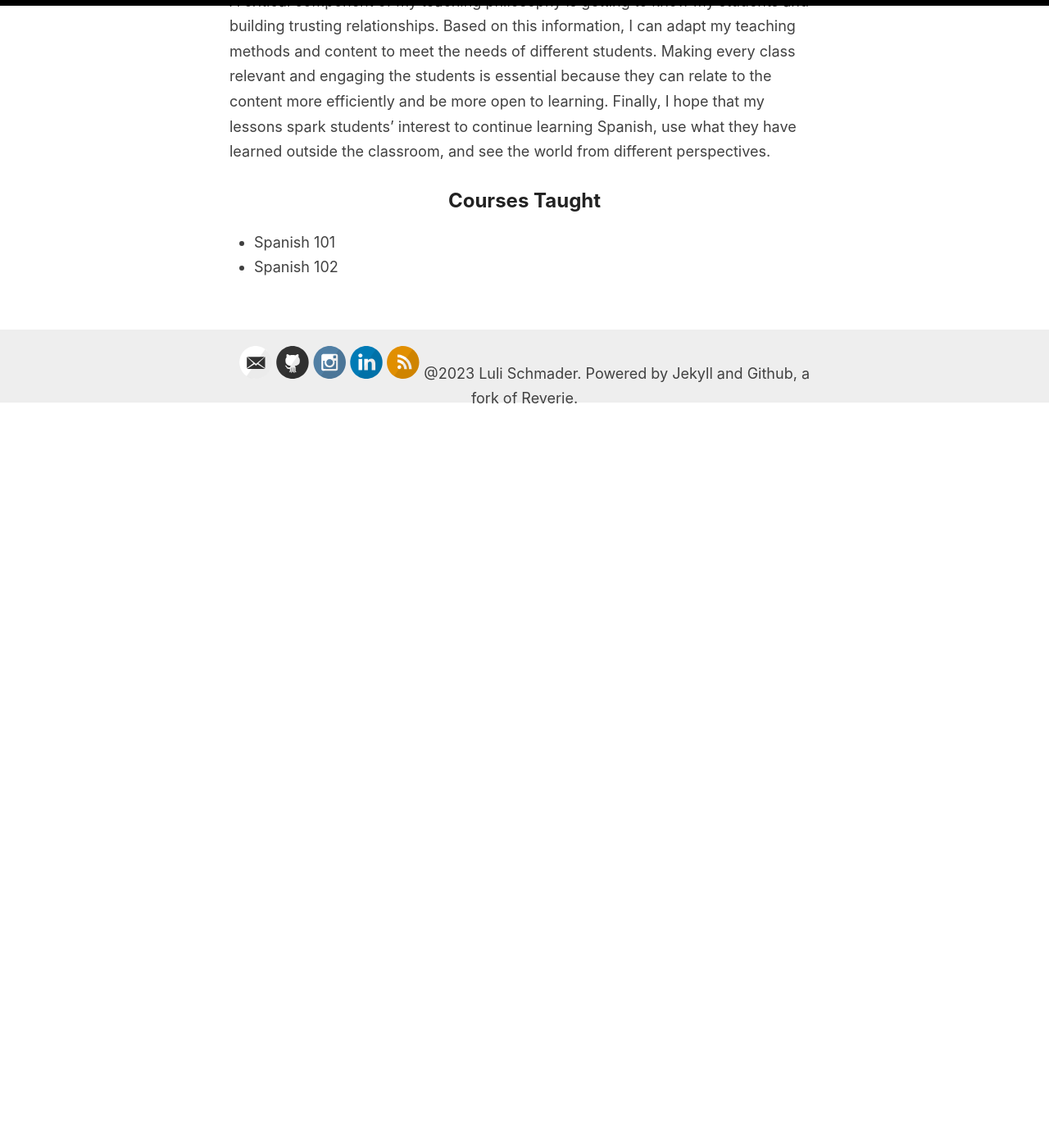
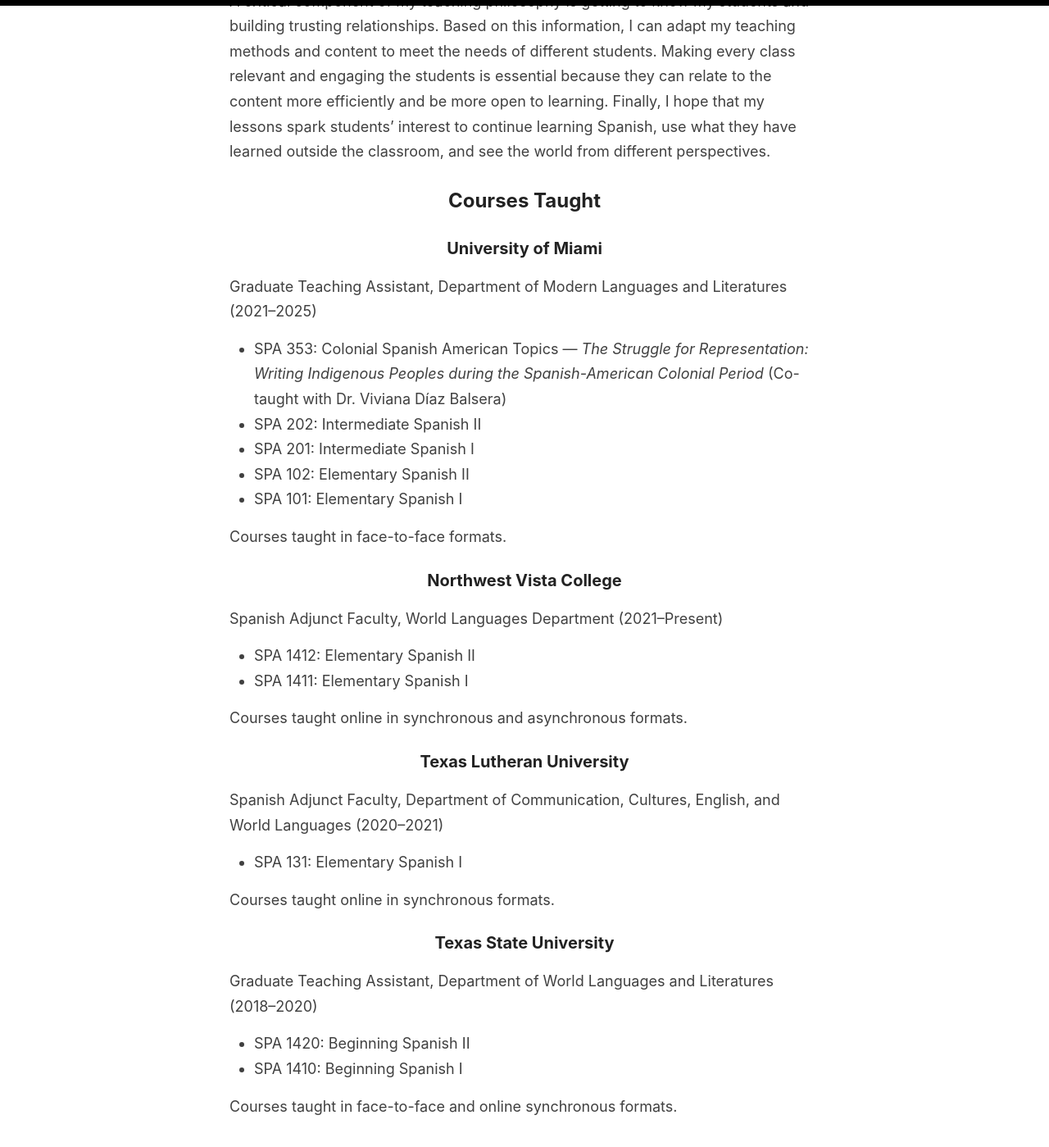
Before and after one commit to lulischmader/lulischmader.github.io, a Jekyll site: the page built from _pages/teaching.md, in a window 1280 px wide and 1400 px high, scrolled down 996 px. Shown: the whole window at 82% size. Built offline with Jekyll 4.4.1, drawn with Linux system fonts in a browser that asks for light colours; before the commit the page ends 1518 px from its top, so only the background shows below that.

Commit message:
Update teaching.md

```diff
--- a/_pages/teaching.md
+++ b/_pages/teaching.md
@@ -12,8 +12,38 @@
 
 A critical component of my teaching philosophy is getting to know my students and building trusting relationships. Based on this information, I can adapt my teaching methods and content to meet the needs of different students. Making every class relevant and engaging the students is essential because they can relate to the content more efficiently and be more open to learning. Finally, I hope that my lessons spark students’ interest to continue learning Spanish, use what they have learned outside the classroom, and see the world from different perspectives.
 
-
 ## Courses Taught
 
-- Spanish 101
-- Spanish 102
+### University of Miami
+Graduate Teaching Assistant, Department of Modern Languages and Literatures (2021–2025)
+
+- SPA 353: Colonial Spanish American Topics — *The Struggle for Representation: Writing Indigenous Peoples during the Spanish-American Colonial Period* (Co-taught with Dr. Viviana Díaz Balsera)
+- SPA 202: Intermediate Spanish II
+- SPA 201: Intermediate Spanish I
+- SPA 102: Elementary Spanish II
+- SPA 101: Elementary Spanish I
+
+Courses taught in face-to-face formats.
+
+### Northwest Vista College
+Spanish Adjunct Faculty, World Languages Department (2021–Present)
+
+- SPA 1412: Elementary Spanish II
+- SPA 1411: Elementary Spanish I
+
+Courses taught online in synchronous and asynchronous formats.
+
+### Texas Lutheran University
+Spanish Adjunct Faculty, Department of Communication, Cultures, English, and World Languages (2020–2021)
+
+- SPA 131: Elementary Spanish I
+
+Courses taught online in synchronous formats.
+
+### Texas State University
+Graduate Teaching Assistant, Department of World Languages and Literatures (2018–2020)
+
+- SPA 1420: Beginning Spanish II
+- SPA 1410: Beginning Spanish I
+
+Courses taught in face-to-face and online synchronous formats.
```
